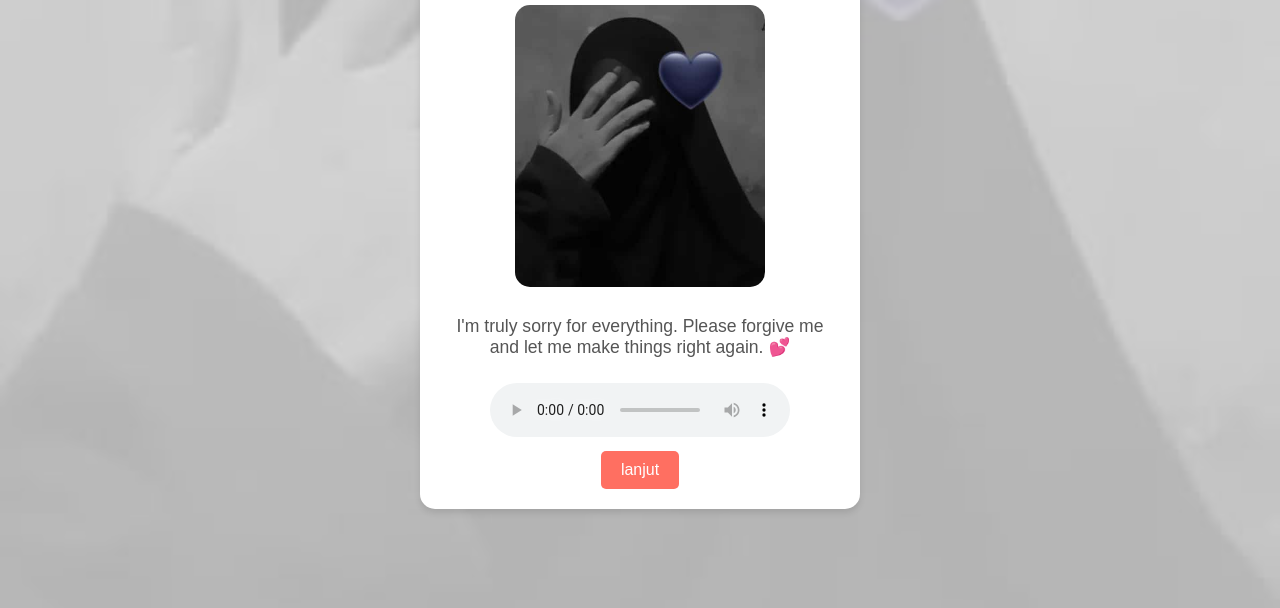
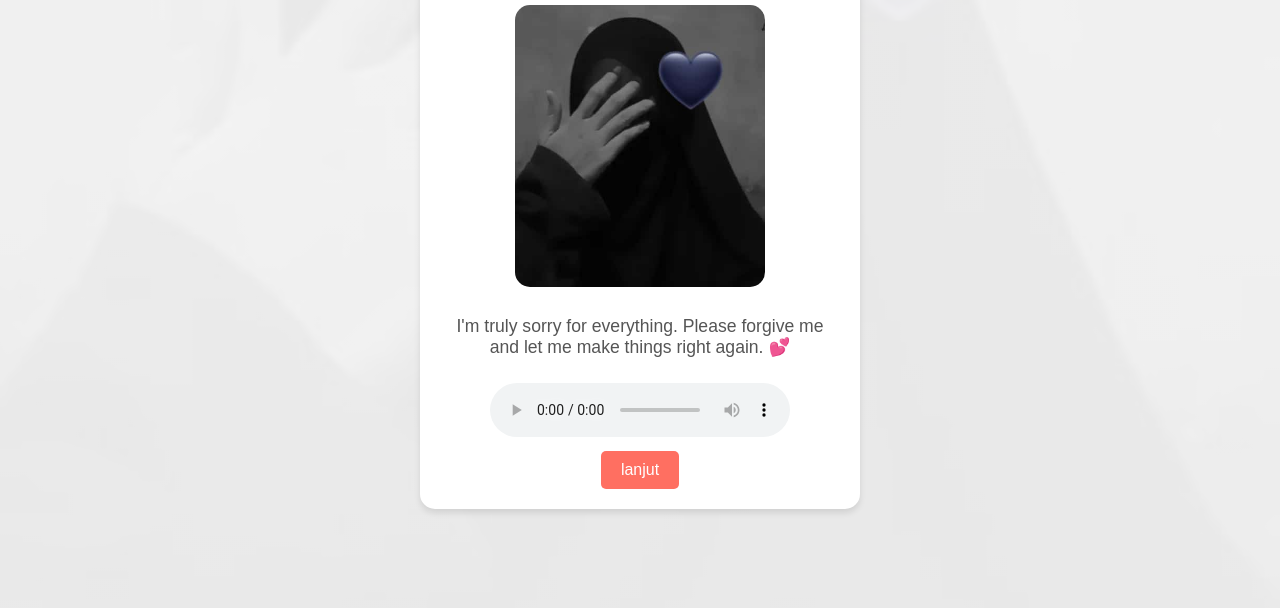
Before and after one commit to microcloning/apologise, a plain HTML site: page sorry.html in a window 1280 px wide. Shown: the part 192-800 px from the top of the page. Drawn offline with Linux system fonts and the light colour scheme.

Commit message:
Update style.css

```diff
--- a/asset/css/style.css
+++ b/asset/css/style.css
@@ -1,19 +1,23 @@
-
 body {
     font-family: Arial, sans-serif;
-    background-color: #ffe4e1; /* Warna dasar */
+    background-color: #ffe4e1;
     margin: 0;
     padding: 0;
     display: flex;
     justify-content: center;
     align-items: center;
     height: 100vh;
-    background-image: url('../../images/Me.jpg');
-    background-size: cover; /* Memastikan gambar memenuhi seluruh layar */
+    background-image: linear-gradient(
+        rgba(255, 255, 255, 0.7),
+        rgba(255, 255, 255, 0.7)
+    ), url('../../images/Me.jpg'); /* Kombinasi transparansi dan gambar */
+    background-size: cover;
     background-repeat: no-repeat;
     background-position: center;
-    position: relative; /* Untuk layer tambahan */
 }
+
+
+
 
 body::before {
     content: "";
```
